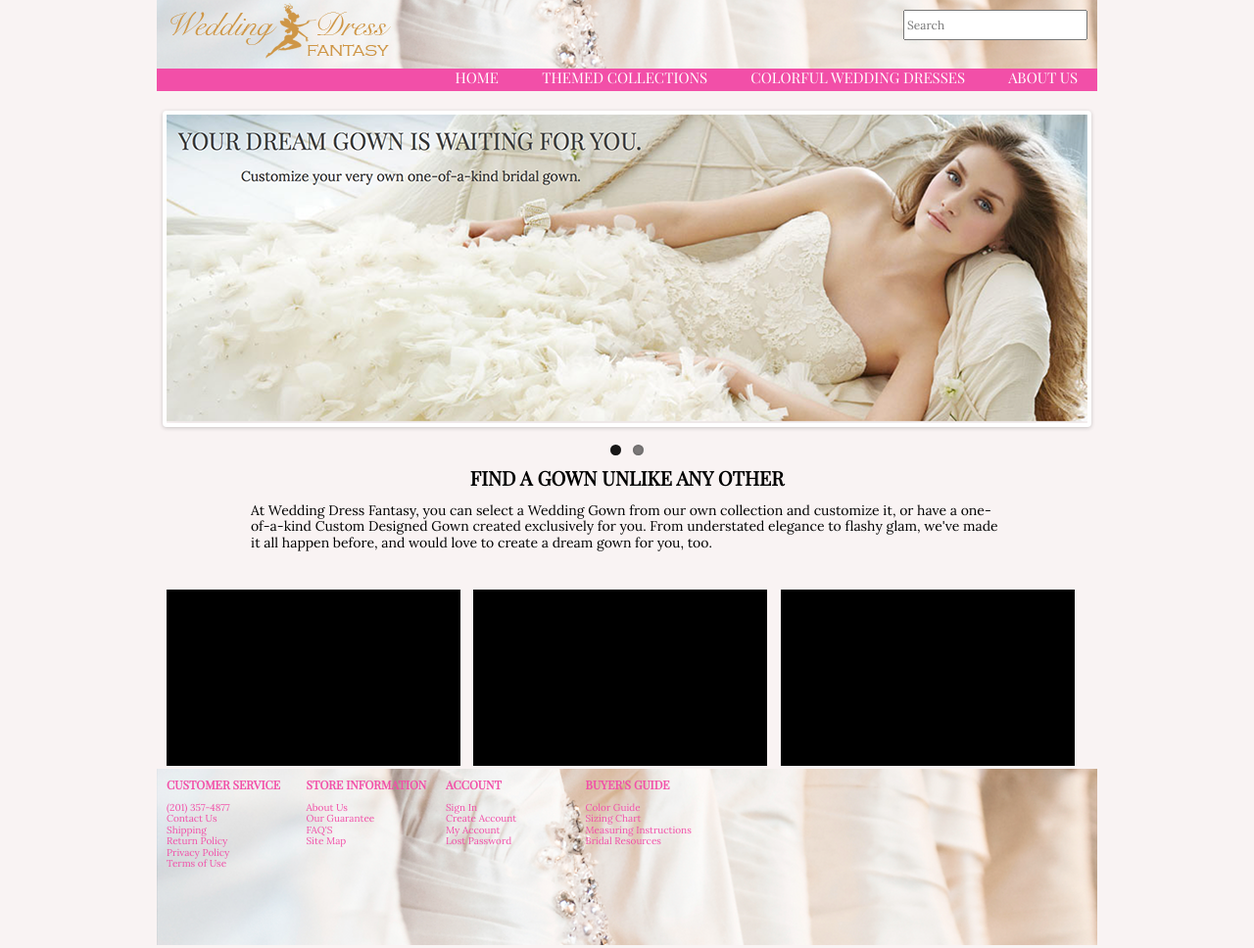
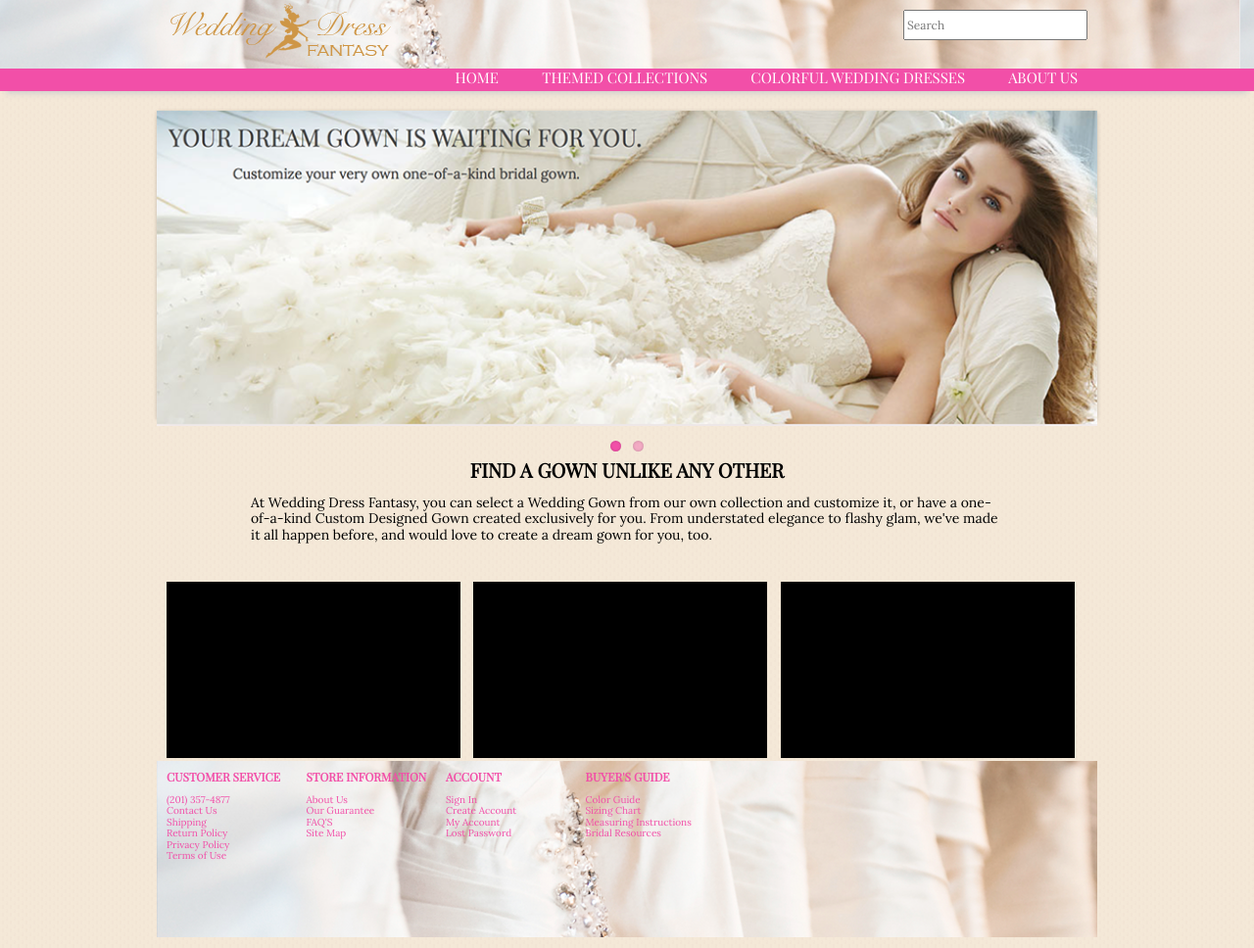
Before and after one commit to eagreenstein/Wedding_Dress_Fantasy_demo, a plain HTML site: page index.html in a window 1280 px wide. Shown: the top 968 px of the page at 98% size. Drawn offline with nearby package versions, Linux system fonts and the light colour scheme.

Commit message:
Changed centering of header
updated the header to span across whole window while maintaining the
960px “grid” system

```diff
--- a/CSS/flexslider.css
+++ b/CSS/flexslider.css
@@ -53,7 +53,7 @@ html[xmlns] .slides {display: block;}
 
 /* FlexSlider Default Theme
 *********************************/
-.flexslider { margin: 0 0 60px; background: #fff; border: 4px solid #fff; position: relative; -webkit-border-radius: 4px; -moz-border-radius: 4px; -o-border-radius: 4px; border-radius: 4px; -webkit-box-shadow: 0 1px 4px rgba(0,0,0,.2); -moz-box-shadow: 0 1px 4px rgba(0,0,0,.2); -o-box-shadow: 0 1px 4px rgba(0,0,0,.2); box-shadow: 0 1px 4px rgba(0,0,0,.2); zoom: 1; }
+.flexslider { margin: 0 0 60px; background: #fff; /*border: 4px solid #fff;*/ position: relative; -webkit-border-radius: 4px; -moz-border-radius: 4px; -o-border-radius: 4px; border-radius: 4px; -webkit-box-shadow: 0 1px 4px rgba(0,0,0,.2); -moz-box-shadow: 0 1px 4px rgba(0,0,0,.2); -o-box-shadow: 0 1px 4px rgba(0,0,0,.2); box-shadow: 0 1px 4px rgba(0,0,0,.2); zoom: 1; }
 .flex-viewport { max-height: 2000px; -webkit-transition: all 1s ease; -moz-transition: all 1s ease; -o-transition: all 1s ease; transition: all 1s ease; }
 .loading .flex-viewport { max-height: 300px; }
 .flexslider .slides { zoom: 1; }
@@ -61,7 +61,8 @@ html[xmlns] .slides {display: block;}
 
 /* Direction Nav */
 .flex-direction-nav {*height: 0;}
-.flex-direction-nav a  { text-decoration:none; display: block; width: 40px; height: 40px; margin: -20px 0 0; position: absolute; top: 50%; z-index: 10; overflow: hidden; opacity: 0; cursor: pointer; color: rgba(0,0,0,0.8); text-shadow: 1px 1px 0 rgba(255,255,255,0.3); -webkit-transition: all .3s ease; -moz-transition: all .3s ease; transition: all .3s ease; }
+/*.flex-direction-nav a  { text-decoration:none; display: block; width: 40px; height: 40px; margin: -20px 0 0; position: absolute; top: 50%; z-index: 10; overflow: hidden; opacity: 0; cursor: pointer; color: rgba(0,0,0,0.8); text-shadow: 1px 1px 0 rgba(255,255,255,0.3); -webkit-transition: all .3s ease; -moz-transition: all .3s ease; transition: all .3s ease; }*/
+.flex-direction-nav a  { text-decoration:none; display: block; width: 40px; height: 40px; margin: -20px 0 0; position: absolute; top: 50%; z-index: 10; overflow: hidden; opacity: 0; cursor: pointer; color: rgba(242,79,168,0.6); text-shadow: 1px 1px 0 rgba(255,255,255,0.3); -webkit-transition: all .3s ease; -moz-transition: all .3s ease; transition: all .3s ease; }
 .flex-direction-nav .flex-prev { left: -50px; }
 .flex-direction-nav .flex-next { right: -50px; text-align: right; }
 .flexslider:hover .flex-prev { opacity: 0.7; left: 10px; }
@@ -80,9 +81,12 @@ html[xmlns] .slides {display: block;}
 /* Control Nav */
 .flex-control-nav {width: 100%; position: absolute; bottom: -40px; text-align: center;}
 .flex-control-nav li {margin: 0 6px; display: inline-block; zoom: 1; *display: inline;}
-.flex-control-paging li a {width: 11px; height: 11px; display: block; background: #666; background: rgba(0,0,0,0.5); cursor: pointer; text-indent: -9999px; -webkit-border-radius: 20px; -moz-border-radius: 20px; -o-border-radius: 20px; border-radius: 20px; -webkit-box-shadow: inset 0 0 3px rgba(0,0,0,0.3); -moz-box-shadow: inset 0 0 3px rgba(0,0,0,0.3); -o-box-shadow: inset 0 0 3px rgba(0,0,0,0.3); box-shadow: inset 0 0 3px rgba(0,0,0,0.3); }
-.flex-control-paging li a:hover { background: #333; background: rgba(0,0,0,0.7); }
-.flex-control-paging li a.flex-active { background: #000; background: rgba(0,0,0,0.9); cursor: default; }
+/*.flex-control-paging li a {width: 11px; height: 11px; display: block; background: #666; background: rgba(0,0,0,0.5); cursor: pointer; text-indent: -9999px; -webkit-border-radius: 20px; -moz-border-radius: 20px; -o-border-radius: 20px; border-radius: 20px; -webkit-box-shadow: inset 0 0 3px rgba(0,0,0,0.3); -moz-box-shadow: inset 0 0 3px rgba(0,0,0,0.3); -o-box-shadow: inset 0 0 3px rgba(0,0,0,0.3); box-shadow: inset 0 0 3px rgba(0,0,0,0.3); }*/
+/*.flex-control-paging li a:hover { background: #333; background: rgba(0,0,0,0.7); }*/
+/*.flex-control-paging li a.flex-active { background: #000; background: rgba(0,0,0,0.9); cursor: default; }*/
+.flex-control-paging li a {width: 11px; height: 11px; display: block; background: #000; background: rgba(242,79,168,0.4); cursor: pointer; text-indent: -9999px; -webkit-border-radius: 20px; -moz-border-radius: 20px; -o-border-radius: 20px; border-radius: 20px; -webkit-box-shadow: inset 0 0 3px rgba(0,0,0,0.2); -moz-box-shadow: inset 0 0 3px rgba(0,0,0,0.2); -o-box-shadow: inset 0 0 3px rgba(0,0,0,0.2); box-shadow: inset 0 0 3px rgba(0,0,0,0.2); }
+.flex-control-paging li a:hover { background: #333; background: rgba(242,79,168,0.7); }
+.flex-control-paging li a.flex-active { background: #000; background: rgba(242,79,168,1); cursor: default; }
 
 .flex-control-thumbs {margin: 5px 0 0; position: static; overflow: hidden;}
 .flex-control-thumbs li {width: 25%; float: left; margin: 0;}
--- a/CSS/style.css
+++ b/CSS/style.css
@@ -1,5 +1,6 @@
 body {
 	background-color: #F9F3F3;
+	background-image: url('../Images/subtle_surface_champagne.png');
 	font-family: 'Lora', serif;
 }
 
@@ -8,14 +9,14 @@ body {
 \*------------------------------------------------------------------*/
 
 header {
-	/* */
 	margin: 0px auto;
-	width: 960px;
+	width: 100%;
 }
 
 #header-top {
 	height: 70px;
-	background-image: url('../Images/dressracktop.png'); /*not working. why?*/
+	background-image: url('../Images/dressracktop.png');
+/*	background-repeat: no-repeat;*/
 }
 
 #logo {
@@ -47,8 +48,12 @@ input {
 nav {
 	background-color: #F24FA8;
 	display: inline-block;
+	padding: 0px auto;
 	text-align: right;
 	width: 100%; /*change to cover whole window?*/
+	-webkit-box-shadow: 0 8px 6px -6px #ccc;
+     -moz-box-shadow: 0 8px 6px -6px #ccc;
+          box-shadow: 0 8px 6px -6px #ccc;
 }
 
 nav a {
@@ -69,6 +74,11 @@ nav a:active {
 
 }
 
+.centered {
+	width: 960px;
+	margin: 0 auto;
+}
+
 /*------------------------------------------------------------------*\
     #Dropdown
 \*------------------------------------------------------------------*/
@@ -77,6 +87,8 @@ nav a:active {
 /* ADD SHADOW TO DROP DOWN BOXES*/
 .dropdown {
 	background-color: #F24FA8;
+	background-color: #DE4698;
+	opacity: .9;
 	border-bottom-left-radius: 5px;
 	border-bottom-right-radius: 5px;
 	display: none;
@@ -137,7 +149,7 @@ ul li:hover a {
 
 .flexslider {
 	height: 315px;
-	width: 940px;
+	width: 960px;
 	display: block;
 	margin: 20px auto 10px auto;
 	/*border: solid black 20px;
--- a/index.html
+++ b/index.html
@@ -26,17 +26,21 @@
 	<header>
 
 			<div id="header-top">
+				<div class="centered">
 					<div id="logo">
 						<img src="Images/WDF-Logo.png"/>
 					</div>
+
 
 					<form action="/search">
 						<input type="text" placeholder="Search"/>
 					</form>
 				</div>
+			</div>
 
 			<div id="header-bottom">
 				<nav>
+					<div class="centered">
 						<a href="#" target="_self">HOME</a>
 
 						<span class="dropdown-container">
@@ -75,6 +79,7 @@
 									<li><a href="#">PRESS &#38; MEDIA</a></li>
 								</ul>
 						</span>
+					</div>
 				</nav>
 			</div>
 
```
Also changed, not shown: Images/subtle_surface.png (added), Images/subtle_surface_champagne.png (added), Images/subtle_surface_pink.png (added). Lines whose indentation alone changed are shown as unchanged.
